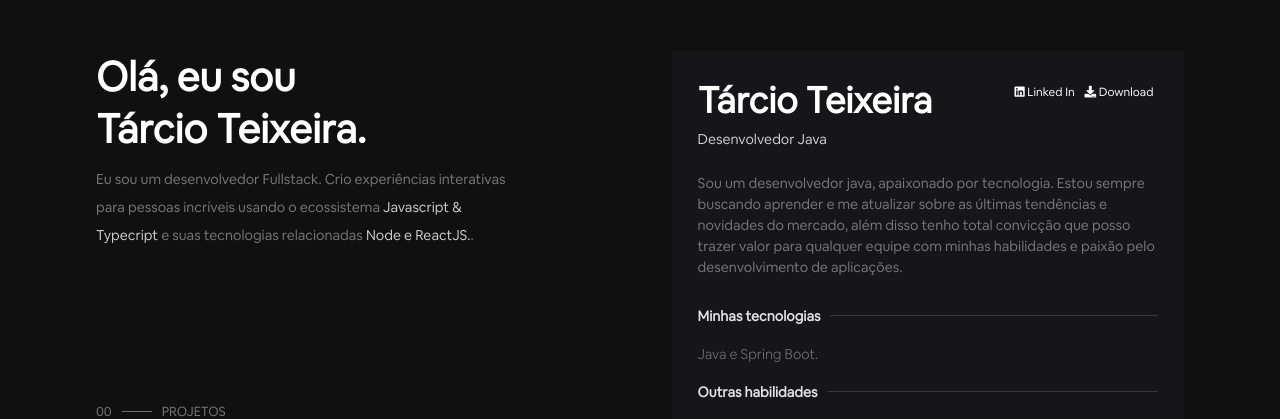
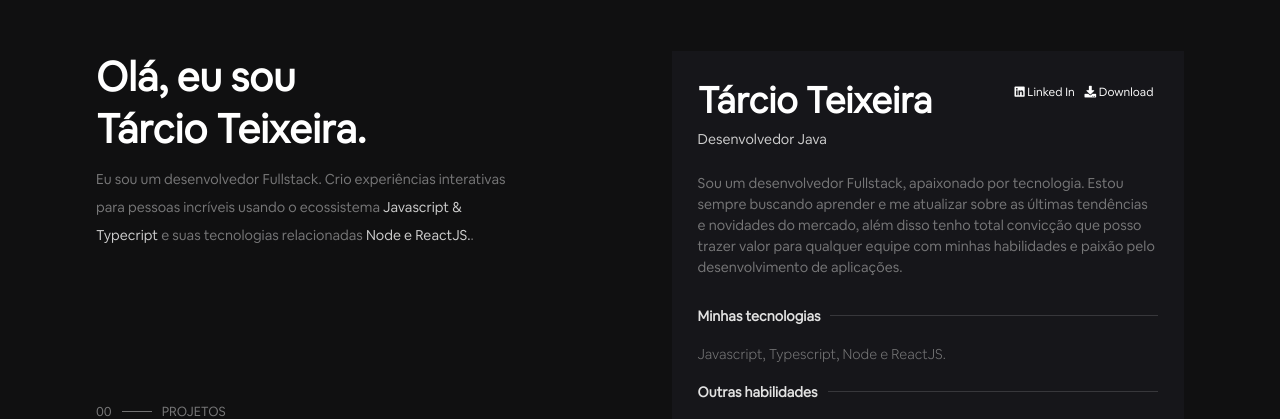
Before and after one commit to teixtarcio/tarcio.dev, a React (Create React App) app: page /resume in a window 1280 px wide. Shown: the top 419 px of the page. Built offline with nearby package versions, Linux system fonts and the light colour scheme.

Commit message:
Update Resume.jsx

```diff
--- a/src/components/resume/Resume.jsx
+++ b/src/components/resume/Resume.jsx
@@ -83,7 +83,7 @@ export class Resume extends Component {
 
           <div className="summary">
             <p>
-            Sou um desenvolvedor java, apaixonado por tecnologia.
+            Sou um desenvolvedor Fullstack, apaixonado por tecnologia.
             Estou sempre buscando aprender e me atualizar sobre as últimas
             tendências e novidades do mercado, além disso tenho total convicção
             que posso trazer valor para qualquer equipe com minhas habilidades
@@ -97,7 +97,7 @@ export class Resume extends Component {
 
           <div className="skills">
             <p>
-              Java e Spring Boot.
+              Javascript, Typescript, Node e ReactJS.
             </p>
           </div>
 
```
